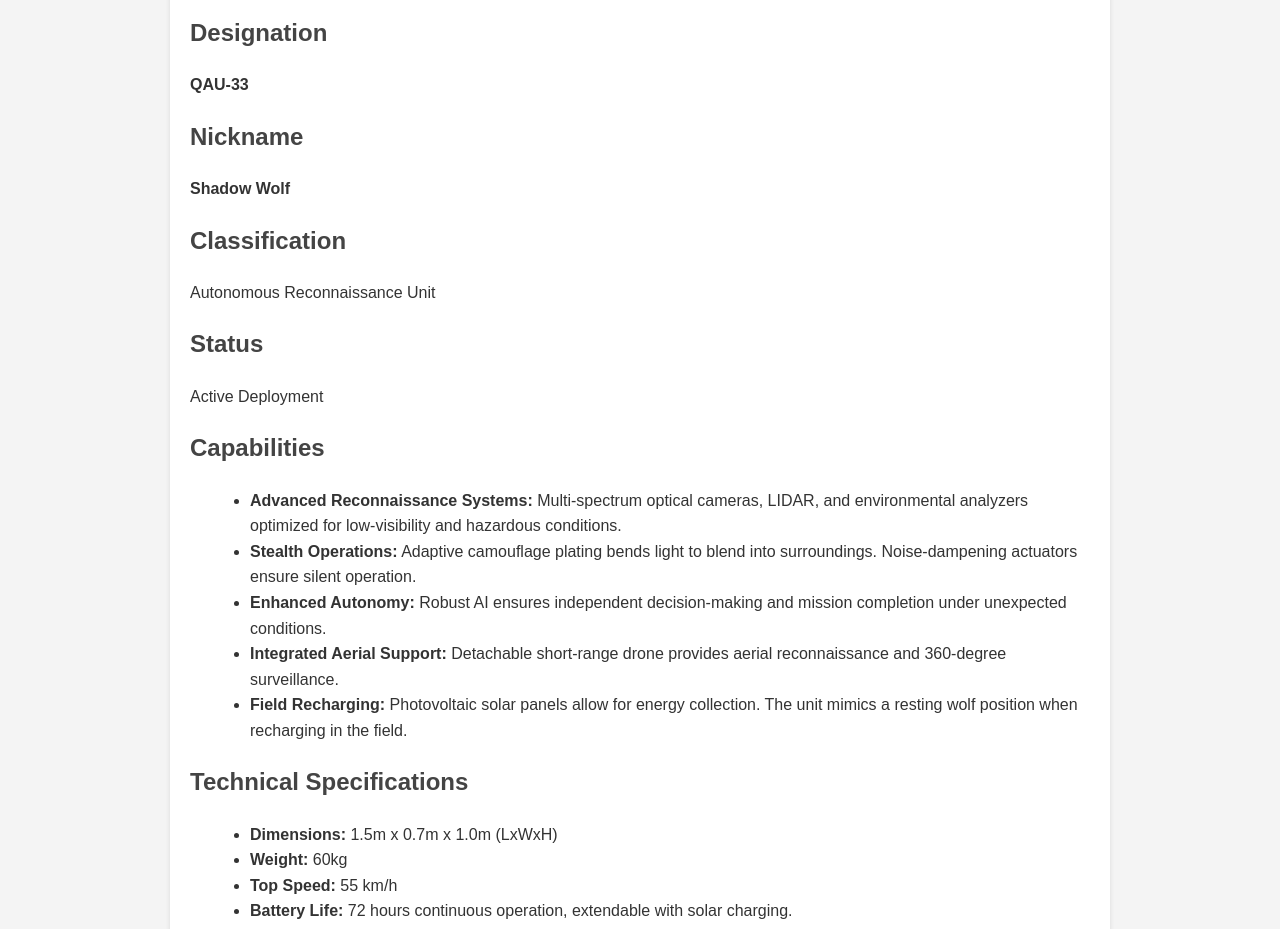
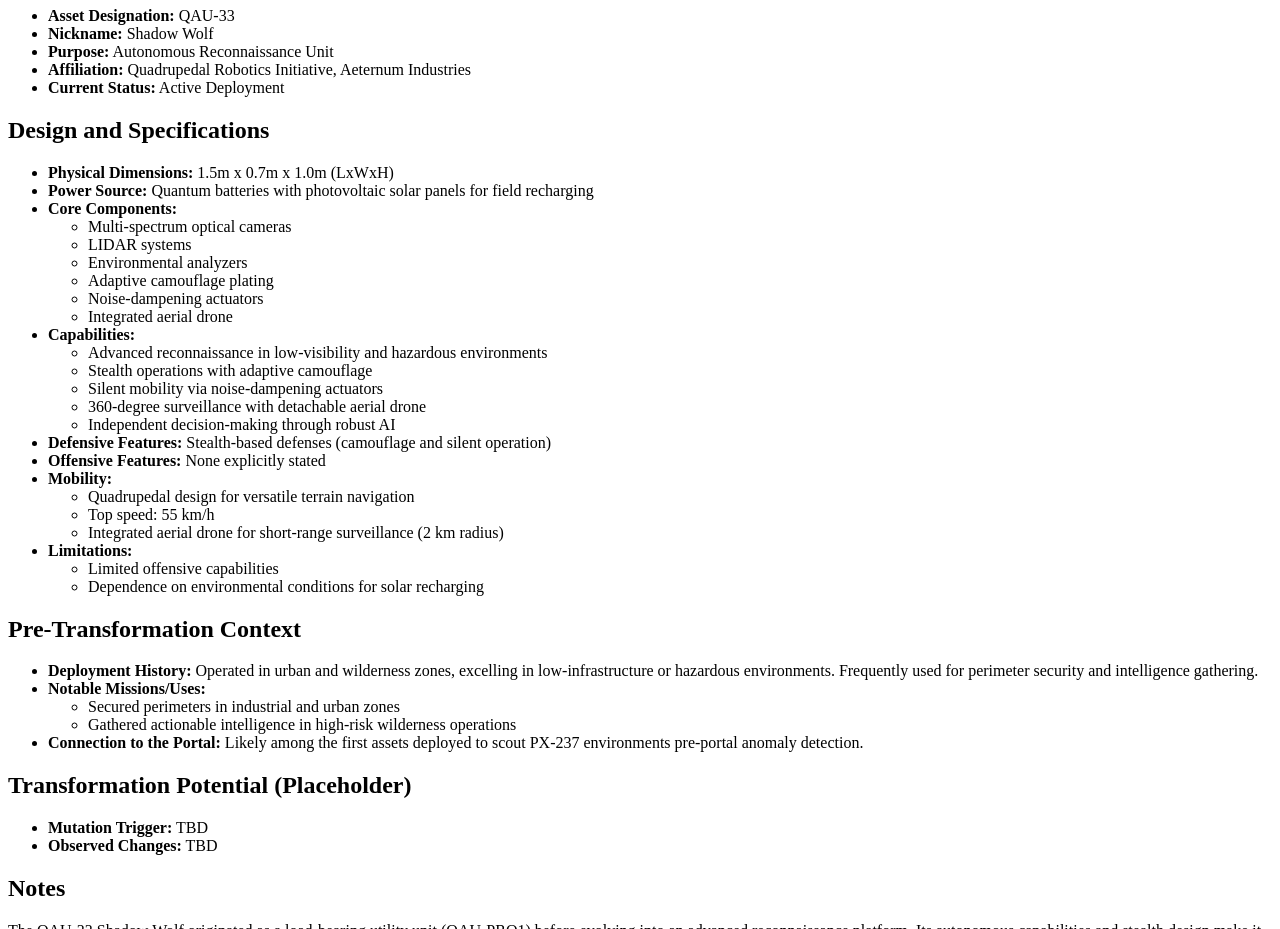
Before and after one commit to smbray77/johny5isalive, a plain HTML site: page shadowwolf.html in a window 1280 px wide. Shown: the part 120-1049 px from the top of the page. Drawn offline with Linux system fonts and the light colour scheme.

Commit message:
Update shadowwolf.html

```diff
--- a/shadowwolf.html
+++ b/shadowwolf.html
@@ -4,85 +4,81 @@
     <meta charset="UTF-8">
     <meta name="viewport" content="width=device-width, initial-scale=1.0">
     <title>QAU-33: Shadow Wolf</title>
-    <style>
-        body {
-            font-family: Arial, sans-serif;
-            line-height: 1.6;
-            margin: 0;
-            padding: 0;
-            background-color: #f4f4f4;
-            color: #333;
-        }
-        .container {
-            max-width: 900px;
-            margin: 20px auto;
-            padding: 20px;
-            background: #fff;
-            border-radius: 8px;
-            box-shadow: 0 2px 5px rgba(0, 0, 0, 0.1);
-        }
-        h1, h2 {
-            color: #444;
-        }
-        ul {
-            list-style-type: disc;
-            margin-left: 20px;
-        }
-    </style>
 </head>
 <body>
-    <div class="container">
     <h1>QAU-33: Shadow Wolf</h1>
-        <h2>Designation</h2>
-        <p><strong>QAU-33</strong></p>
-        <h2>Nickname</h2>
-        <p><strong>Shadow Wolf</strong></p>
-        <h2>Classification</h2>
-        <p>Autonomous Reconnaissance Unit</p>
-        <h2>Status</h2>
-        <p>Active Deployment</p>
 
-        <h2>Capabilities</h2>
+    <h2>Basic Information</h2>
     <ul>
-            <li><strong>Advanced Reconnaissance Systems:</strong> Multi-spectrum optical cameras, LIDAR, and environmental analyzers optimized for low-visibility and hazardous conditions.</li>
-            <li><strong>Stealth Operations:</strong> Adaptive camouflage plating bends light to blend into surroundings. Noise-dampening actuators ensure silent operation.</li>
-            <li><strong>Enhanced Autonomy:</strong> Robust AI ensures independent decision-making and mission completion under unexpected conditions.</li>
-            <li><strong>Integrated Aerial Support:</strong> Detachable short-range drone provides aerial reconnaissance and 360-degree surveillance.</li>
-            <li><strong>Field Recharging:</strong> Photovoltaic solar panels allow for energy collection. The unit mimics a resting wolf position when recharging in the field.</li>
+        <li><strong>Asset Designation:</strong> QAU-33</li>
+        <li><strong>Nickname:</strong> Shadow Wolf</li>
+        <li><strong>Purpose:</strong> Autonomous Reconnaissance Unit</li>
+        <li><strong>Affiliation:</strong> Quadrupedal Robotics Initiative, Aeternum Industries</li>
+        <li><strong>Current Status:</strong> Active Deployment</li>
     </ul>
 
-        <h2>Technical Specifications</h2>
+    <h2>Design and Specifications</h2>
     <ul>
-            <li><strong>Dimensions:</strong> 1.5m x 0.7m x 1.0m (LxWxH)</li>
-            <li><strong>Weight:</strong> 60kg</li>
-            <li><strong>Top Speed:</strong> 55 km/h</li>
-            <li><strong>Battery Life:</strong> 72 hours continuous operation, extendable with solar charging.</li>
-            <li><strong>Aerial Drone Range:</strong> 2 km radius with automatic return.</li>
+        <li><strong>Physical Dimensions:</strong> 1.5m x 0.7m x 1.0m (LxWxH)</li>
+        <li><strong>Power Source:</strong> Quantum batteries with photovoltaic solar panels for field recharging</li>
+        <li><strong>Core Components:</strong>
+            <ul>
+                <li>Multi-spectrum optical cameras</li>
+                <li>LIDAR systems</li>
+                <li>Environmental analyzers</li>
+                <li>Adaptive camouflage plating</li>
+                <li>Noise-dampening actuators</li>
+                <li>Integrated aerial drone</li>
+            </ul>
+        </li>
+        <li><strong>Capabilities:</strong>
+            <ul>
+                <li>Advanced reconnaissance in low-visibility and hazardous environments</li>
+                <li>Stealth operations with adaptive camouflage</li>
+                <li>Silent mobility via noise-dampening actuators</li>
+                <li>360-degree surveillance with detachable aerial drone</li>
+                <li>Independent decision-making through robust AI</li>
+            </ul>
+        </li>
+        <li><strong>Defensive Features:</strong> Stealth-based defenses (camouflage and silent operation)</li>
+        <li><strong>Offensive Features:</strong> None explicitly stated</li>
+        <li><strong>Mobility:</strong>
+            <ul>
+                <li>Quadrupedal design for versatile terrain navigation</li>
+                <li>Top speed: 55 km/h</li>
+                <li>Integrated aerial drone for short-range surveillance (2 km radius)</li>
+            </ul>
+        </li>
+        <li><strong>Limitations:</strong>
+            <ul>
+                <li>Limited offensive capabilities</li>
+                <li>Dependence on environmental conditions for solar recharging</li>
+            </ul>
+        </li>
     </ul>
 
-        <h2>Development History</h2>
-        <p>
-            The Shadow Wolf’s lineage began with the Quadrupedal Robotics Initiative as the QAU-PRO1 prototype, originally designed as a load-bearing utility unit for logistics operations. Initial deployments were in industrial zones and high-density urban theaters, where they transported materials and conducted basic reconnaissance.
-        </p>
-        <p>
-            Upgrades to the QAU-33 model included advanced optical systems, adaptive camouflage, and quantum batteries for prolonged mission durations. The addition of photovoltaic panels allowed for independent energy collection in remote environments.
-        </p>
-        <p>
-            QAU-33 units have operated in both urban and wilderness zones, excelling in areas with minimal infrastructure or high environmental hazards. Their autonomous capabilities and stealth operations have made them indispensable in securing perimeters and gathering actionable intelligence.
-        </p>
-
-        <h2>Notable Features</h2>
+    <h2>Pre-Transformation Context</h2>
     <ul>
-            <li><strong>Adaptive Camouflage:</strong> Light-bending technology for seamless environmental blending.</li>
-            <li><strong>Terrain Versatility:</strong> Quadrupedal design ensures mobility across uneven terrain and rubble.</li>
-            <li><strong>Autonomous Decision-Making:</strong> Advanced AI adapts to unexpected challenges without human input.</li>
-            <li><strong>Drone Integration:</strong> A back-mounted aerial drone enhances surveillance capabilities.</li>
-            <li><strong>Photovoltaic Recharging:</strong> Solar panels allow indefinite field operation under suitable conditions.</li>
+        <li><strong>Deployment History:</strong> Operated in urban and wilderness zones, excelling in low-infrastructure or hazardous environments. Frequently used for perimeter security and intelligence gathering.</li>
+        <li><strong>Notable Missions/Uses:</strong>
+            <ul>
+                <li>Secured perimeters in industrial and urban zones</li>
+                <li>Gathered actionable intelligence in high-risk wilderness operations</li>
+            </ul>
+        </li>
+        <li><strong>Connection to the Portal:</strong> Likely among the first assets deployed to scout PX-237 environments pre-portal anomaly detection.</li>
     </ul>
 
-        <a href="um.html">Back to UM</a>
-        <a href="characters.html">Back to Characters</a><br>
-        <a href="index.html">Back to Home</a>
-    </div>
+    <h2>Transformation Potential (Placeholder)</h2>
+    <ul>
+        <li><strong>Mutation Trigger:</strong> TBD</li>
+        <li><strong>Observed Changes:</strong> TBD</li>
+    </ul>
+
+    <h2>Notes</h2>
+    <p>The QAU-33 Shadow Wolf originated as a load-bearing utility unit (QAU-PRO1) before evolving into an advanced reconnaissance platform. Its autonomous capabilities and stealth design make it an invaluable asset for missions requiring minimal human oversight.</p>
+
+    <hr>
+    <p><a href="index.html">Back to Index</a></p>
 </body>
 </html>
```
Lines whose indentation alone changed are shown as unchanged.
